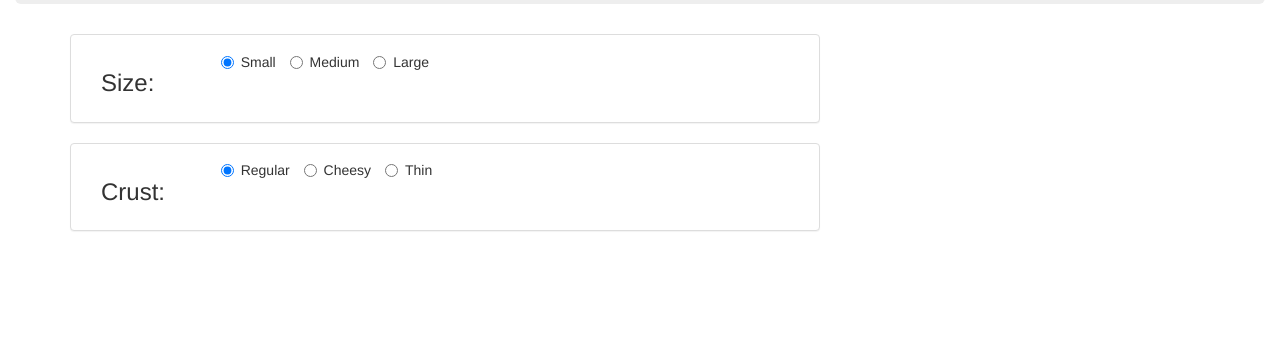
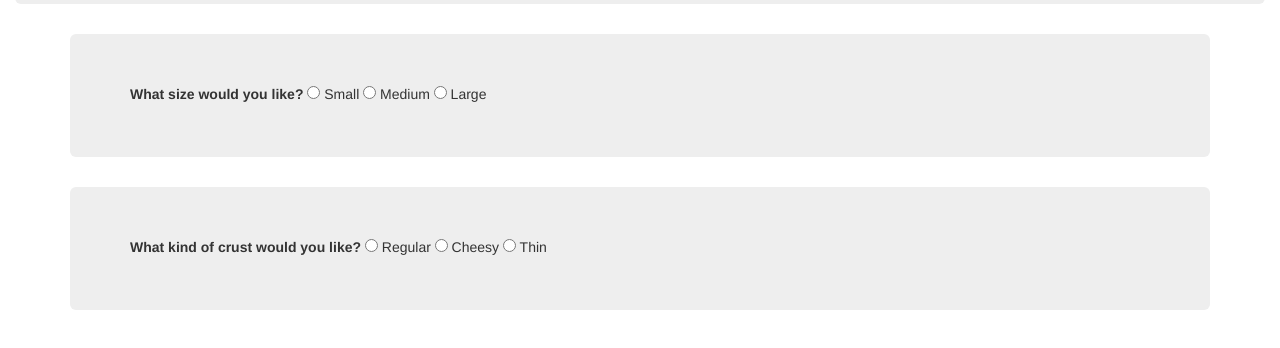
Before and after one commit to Lilkgb/Order-Pizza, a plain HTML site: page index.html in a window 1280 px wide. Shown: the part 256-604 px from the top of the page. Drawn offline with Linux system fonts and the light colour scheme.

Commit message:
restarted back at basics. confusing myself to much

```diff
--- a/index.html
+++ b/index.html
@@ -17,56 +17,22 @@
         <p>Make your custom pizza below:</p>
       </div>
     </div>
-    <div class="container"> <!-- pizza size options -->
-      <div class="row">
-        <div class="col-md-8">
-          <div class="panel panel-default panel-custom">
-            <div class="panel-body">
-              <div class="col-md-2">
-                <h3>Size:</h3>
-              </div>
-            <div class="col-md-10">
-              <form id="pizzaSize">
-                <label class="radio-inline">
-                  <input type="radio" name="pizza-size" id="size-small" value="small" checked> Small
-                </label>
-                <label class="radio-inline">
-                  <input type="radio" name="pizz-size" id="size-medium" value="medium"> Medium
-                </label>
-                <label class="radio-inline">
-                  <input type="radio" name="pizz-size" id="size-large" value="large"> Large
-                </label>
-              </form>
-            </div>
-            </div>
-          </div>
-        </div>
+    <div class="container">
+      <div class="jumbotron">
+      <form id="pizza-size">
+        <label for="size">What size would you like?</label>
+        <input type="radio" name="pizza-size" value="small"> Small
+        <input type="radio" name="pizza-size" value="medum"> Medium
+        <input type="radio" name="pizza-size" value="large"> Large
+      </form>
       </div>
-    </div>
-    <div class="container"> <!-- crust options -->
-      <div class="row">
-        <div class="col-md-8">
-          <div class="panel panel-default panel-custom">
-            <div class="panel-body">
-              <div class="col-md-2">
-                <h3>Crust:</h3>
-              </div>
-            <div class="col-md-10">
-              <form id="pizzaCrust">
-                <label class="radio-inline">
-                  <input type="radio" name="pizza-crust" id="crust-regular" value="regular" checked> Regular
-                </label>
-                <label class="radio-inline">
-                  <input type="radio" name="pizz-crust" id="crust-cheesy" value="cheesy"> Cheesy
-                </label>
-                <label class="radio-inline">
-                  <input type="radio" name="pizz-crust" id="crust-thin" value="thin"> Thin
-                </label>
-              </form>
-            </div>
-            </div>
-          </div>
-        </div>
+      <div class="jumbotron">
+      <form>
+        <label for="crust">What kind of crust would you like?</label>
+        <input type="radio" name="pizza-crust" value="regular"> Regular
+        <input type="radio" name="pizza-crust" value="cheesy"> Cheesy
+        <input type="radio" name="pizza-crust" value="thin"> Thin
+      </form>
       </div>
     </div>
   </body>
```
Also changed, not shown: js/scripts.js (+5 -3 lines).
